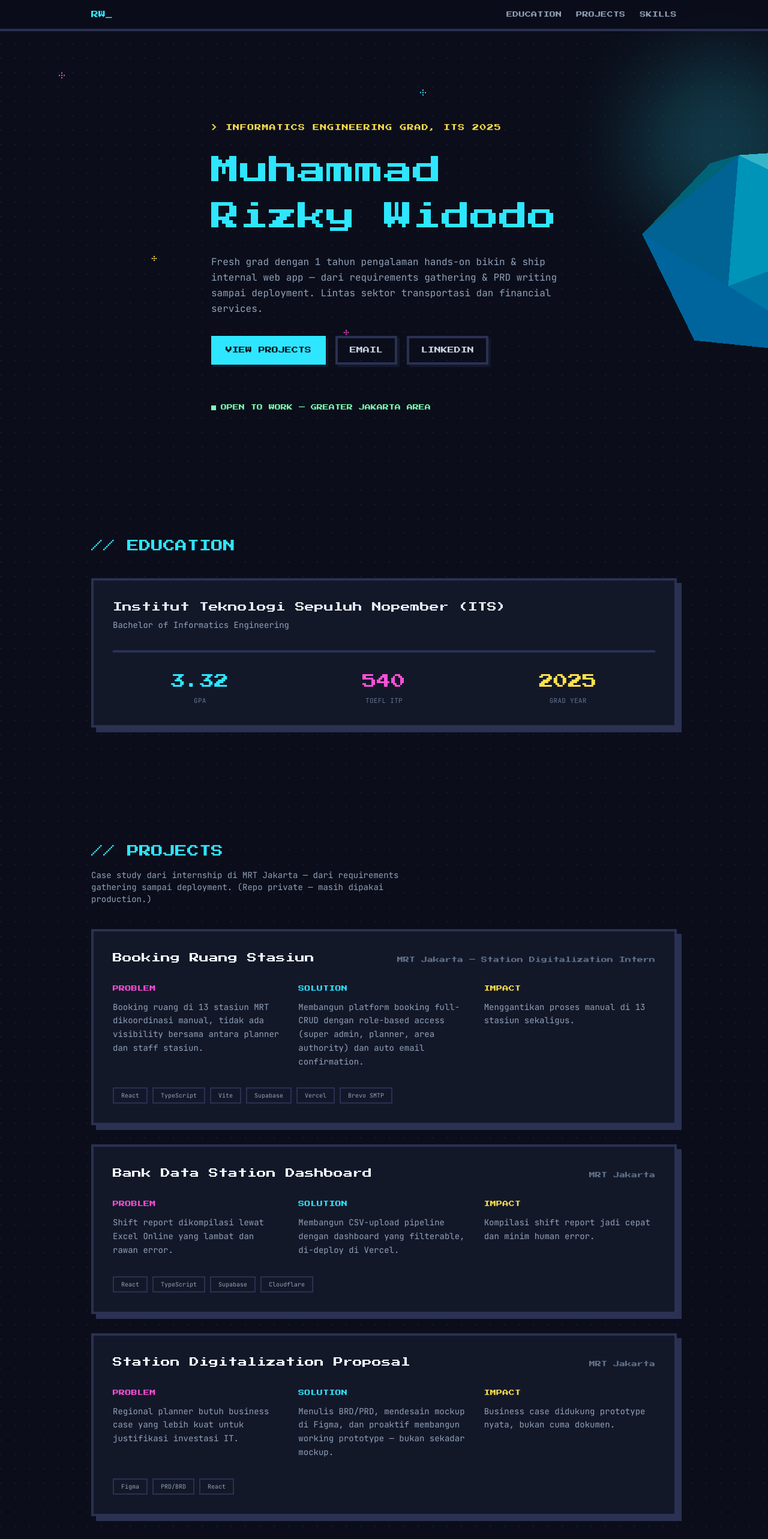
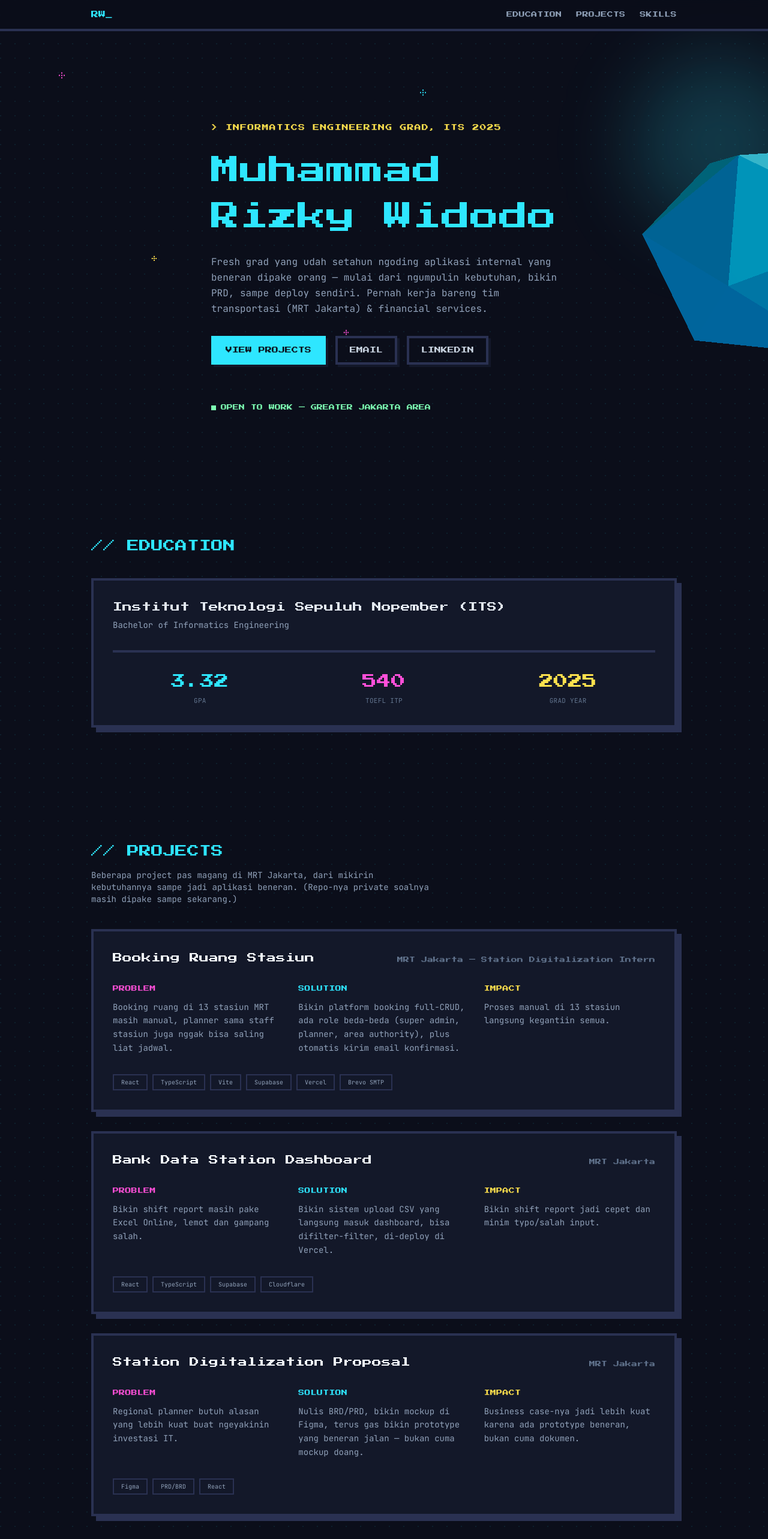
Before and after one commit to rizkywidodo/Portfolio, a React (Vite) app: page / in a window 1280 px wide. Shown: the top 2566 px of the page at 60% size. Built offline with nearby package versions, Linux system fonts and the light colour scheme.

Commit message:
Make copy casual instead of formal resume-speak

```diff
--- a/src/components/Hero.tsx
+++ b/src/components/Hero.tsx
@@ -26,9 +26,10 @@ function Hero() {
           Rizky Widodo
         </h1>
         <p className="mt-6 max-w-xl leading-relaxed text-slate-400">
-          Fresh grad dengan 1 tahun pengalaman hands-on bikin & ship internal
-          web app — dari requirements gathering & PRD writing sampai
-          deployment. Lintas sektor transportasi dan financial services.
+          Fresh grad yang udah setahun ngoding aplikasi internal yang beneran
+          dipake orang — mulai dari ngumpulin kebutuhan, bikin PRD, sampe
+          deploy sendiri. Pernah kerja bareng tim transportasi (MRT Jakarta)
+          & financial services.
         </p>
 
         <div className="mt-8 flex flex-wrap gap-4">
--- a/src/components/Projects.tsx
+++ b/src/components/Projects.tsx
@@ -12,30 +12,30 @@ const projects: Project[] = [
     title: 'Booking Ruang Stasiun',
     org: 'MRT Jakarta — Station Digitalization Intern',
     problem:
-      'Booking ruang di 13 stasiun MRT dikoordinasi manual, tidak ada visibility bersama antara planner dan staff stasiun.',
+      'Booking ruang di 13 stasiun MRT masih manual, planner sama staff stasiun juga nggak bisa saling liat jadwal.',
     solution:
-      'Membangun platform booking full-CRUD dengan role-based access (super admin, planner, area authority) dan auto email confirmation.',
-    impact: 'Menggantikan proses manual di 13 stasiun sekaligus.',
+      'Bikin platform booking full-CRUD, ada role beda-beda (super admin, planner, area authority), plus otomatis kirim email konfirmasi.',
+    impact: 'Proses manual di 13 stasiun langsung kegantiin semua.',
     stack: ['React', 'TypeScript', 'Vite', 'Supabase', 'Vercel', 'Brevo SMTP'],
   },
   {
     title: 'Bank Data Station Dashboard',
     org: 'MRT Jakarta',
     problem:
-      'Shift report dikompilasi lewat Excel Online yang lambat dan rawan error.',
+      'Bikin shift report masih pake Excel Online, lemot dan gampang salah.',
     solution:
-      'Membangun CSV-upload pipeline dengan dashboard yang filterable, di-deploy di Vercel.',
-    impact: 'Kompilasi shift report jadi cepat dan minim human error.',
+      'Bikin sistem upload CSV yang langsung masuk dashboard, bisa difilter-filter, di-deploy di Vercel.',
+    impact: 'Bikin shift report jadi cepet dan minim typo/salah input.',
     stack: ['React', 'TypeScript', 'Supabase', 'Cloudflare'],
   },
   {
     title: 'Station Digitalization Proposal',
     org: 'MRT Jakarta',
     problem:
-      'Regional planner butuh business case yang lebih kuat untuk justifikasi investasi IT.',
+      'Regional planner butuh alasan yang lebih kuat buat ngeyakinin investasi IT.',
     solution:
-      'Menulis BRD/PRD, mendesain mockup di Figma, dan proaktif membangun working prototype — bukan sekadar mockup.',
-    impact: 'Business case didukung prototype nyata, bukan cuma dokumen.',
+      'Nulis BRD/PRD, bikin mockup di Figma, terus gas bikin prototype yang beneran jalan — bukan cuma mockup doang.',
+    impact: 'Business case-nya jadi lebih kuat karena ada prototype beneran, bukan cuma dokumen.',
     stack: ['Figma', 'PRD/BRD', 'React'],
   },
 ]
@@ -51,9 +51,9 @@ function Projects() {
     <section id="projects" className="mx-auto max-w-5xl px-6 py-24">
       <h2 className="font-pixel text-xl text-cyan">// PROJECTS</h2>
       <p className="mt-4 max-w-xl text-sm text-slate-400">
-        Case study dari internship di MRT Jakarta — dari requirements
-        gathering sampai deployment. (Repo private — masih dipakai
-        production.)
+        Beberapa project pas magang di MRT Jakarta, dari mikirin kebutuhannya
+        sampe jadi aplikasi beneran. (Repo-nya private soalnya masih dipake
+        sampe sekarang.)
       </p>
 
       <div className="mt-10 space-y-8">
```
